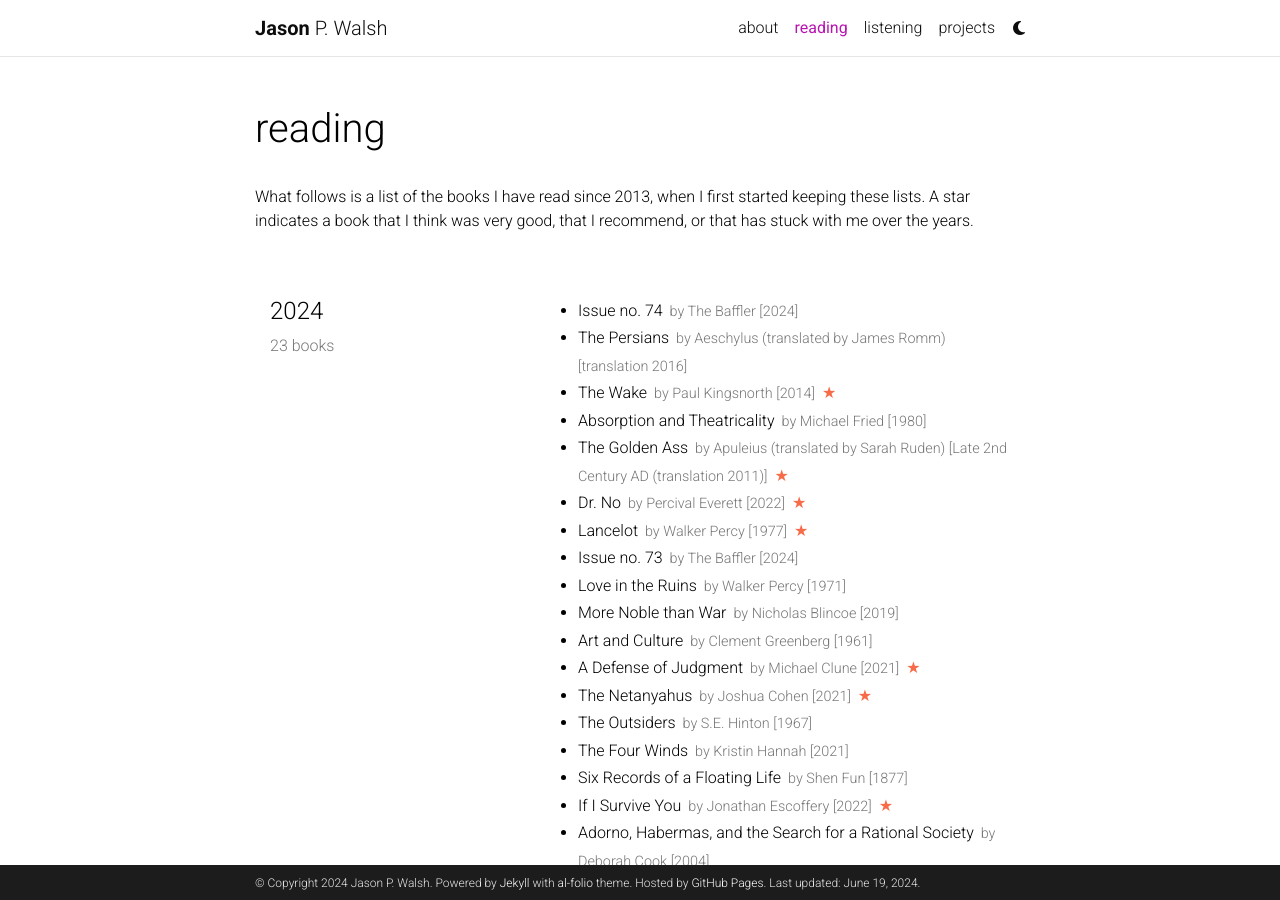
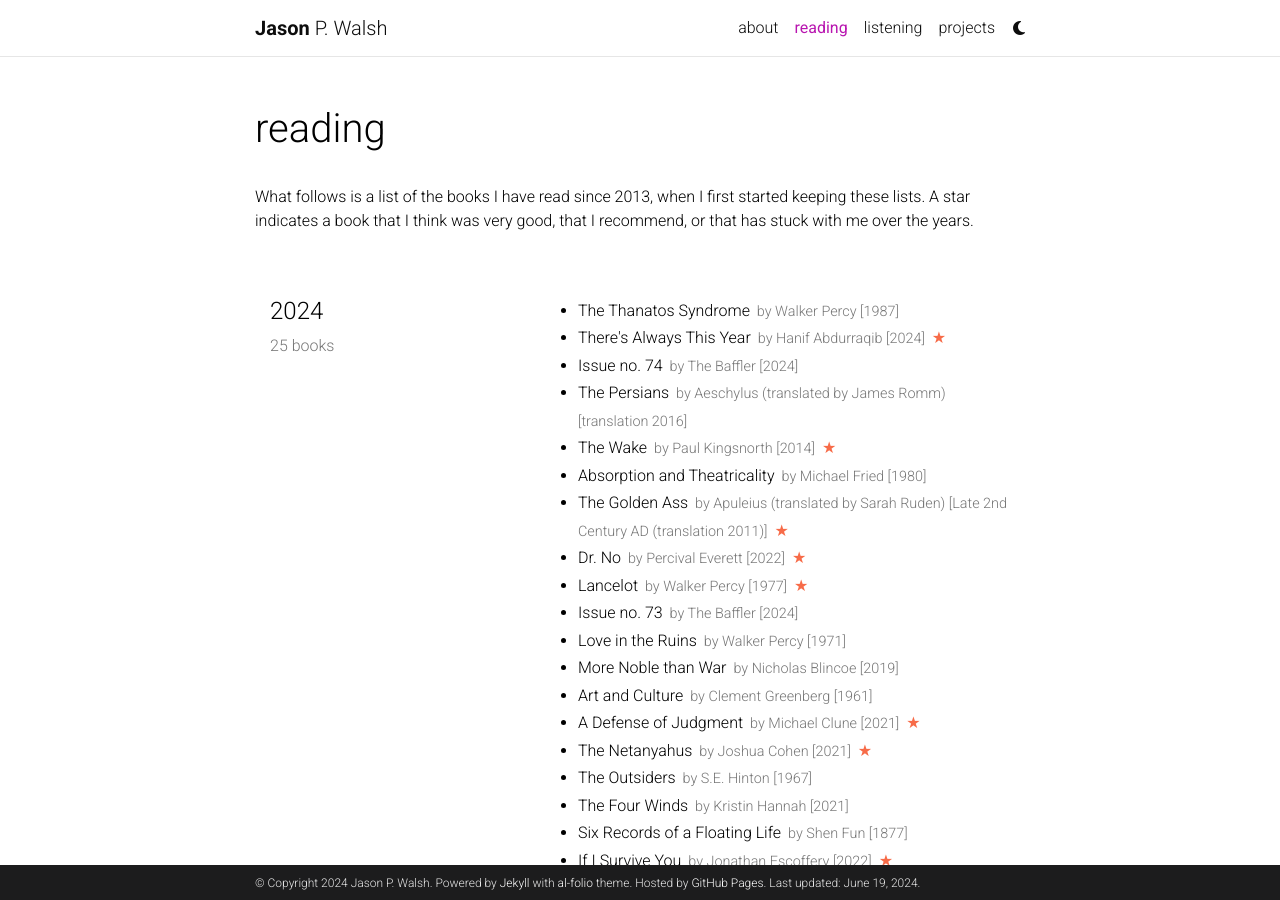
Before and after one commit to jwals23/jwals23.github.io, a Jekyll site: the page built from _pages/reading.md, in a window 1280 px wide and 900 px high. Built offline with Jekyll 4.4.1, drawn with Linux system fonts in a browser that asks for light colours; comment, search, counter and statistics services are not loaded; a style sheet for code colours, icons or effects is not loaded.

Commit message:
Update reading.yml

```diff
--- a/_data/reading.yml
+++ b/_data/reading.yml
@@ -1,6 +1,15 @@
 list:
   - year: "2024"
     books:
+      - title: The Thanatos Syndrome
+        author: Walker Percy
+        year: 1987
+
+      - title: There's Always This Year
+        author: Hanif Abdurraqib
+        year: 2024
+        star: yes
+
       - title: Issue no. 74
         author: The Baffler
         year: 2024
```
